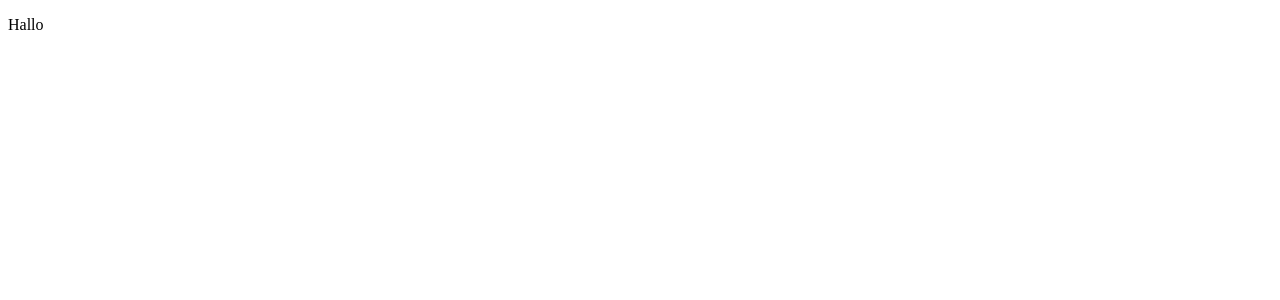
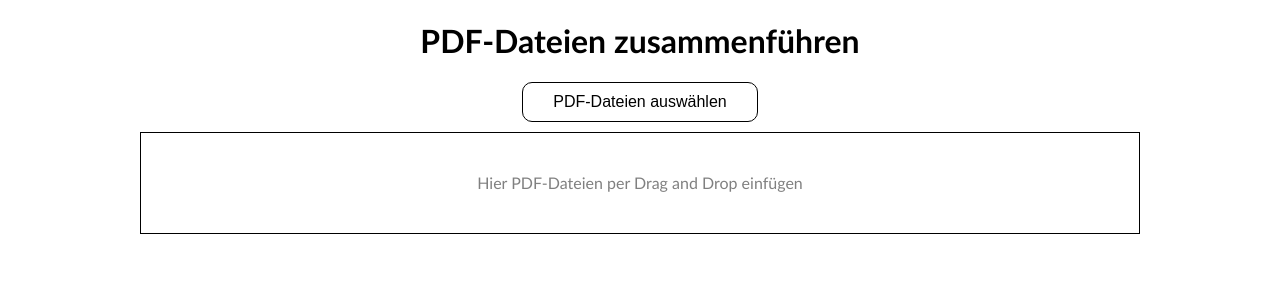
Before and after one commit to jan310/pdfmerge-web, a React (Create React App) app: page / in a window 1280 px wide. Shown: the top 300 px of the page. Built offline with nearby package versions, Linux system fonts and the light colour scheme.

Commit message:
added component for selecting pdf-files

```diff
--- a/package.json
+++ b/package.json
@@ -8,6 +8,7 @@
     "@testing-library/user-event": "^13.5.0",
     "react": "^18.2.0",
     "react-dom": "^18.2.0",
+    "react-icons": "^4.7.1",
     "react-scripts": "5.0.1",
     "web-vitals": "^2.1.4"
   },
--- a/src/App.js
+++ b/src/App.js
@@ -1,11 +1,13 @@
-import './App.css';
+import {useState} from "react";
+import FileSelection from "./components/FileSelection";
 
 function App() {
+  const [files, setFiles] = useState([]);
+
   return (
-    <div className="App">
-      <header className="App-header">
-        <p>Hallo</p>
-      </header>
+    <div style={{width: "1000px", margin: "0 auto"}}>
+      <h1 style={{textAlign: "center", fontFamily: "Calibri, serif"}}>PDF-Dateien zusammenführen</h1>
+      <FileSelection files={files} setFiles={setFiles}/>
     </div>
   );
 }
--- /dev/null
+++ b/src/components/FileSelection/index.css
@@ -0,0 +1,34 @@
+.select-file-button {
+    display: block;
+    margin: 0 auto;
+    background-color: white;
+    border: 1px solid black;
+    padding: 10px 30px;
+    font-size: 16px;
+    border-radius: 10px;
+    cursor: pointer
+}
+
+.drag-drop-field {
+    margin-top: 10px;
+    height: 100px;
+    border: 1px solid black;
+    display: flex;
+    align-items: center;
+    justify-content: center;
+    font-family: Calibri, serif
+}
+
+.file {
+    width: 150px;
+    text-align: center;
+    margin-right: 5px
+}
+
+.file-name {
+    margin: 0;
+    width: 150px;
+    overflow: hidden;
+    text-overflow: ellipsis;
+    white-space: nowrap;
+}
--- /dev/null
+++ b/src/components/FileSelection/index.js
@@ -0,0 +1,57 @@
+import "./index.css";
+import {FaFilePdf} from "react-icons/fa";
+
+function FileSelection({files, setFiles}) {
+
+  function handleDrop(e) {
+    e.preventDefault();
+    const droppedFiles = e.dataTransfer.files;
+    const acceptedFiles = Array.from(droppedFiles).filter(file => file.type === "application/pdf");
+    acceptedFiles.forEach(file => upload(file));
+  }
+
+  function handleDragOver(e) {
+    e.preventDefault();
+  }
+
+  function upload(file) {
+    const formData = new FormData();
+    formData.append("file", file);
+
+    fetch("http://localhost:8080/api/pdf/cache-file", {
+      method: "POST",
+      body: formData
+    }).then(response => {
+        if (response.ok) return response.json();
+        else throw Error("API Error");
+    }).then(responseJson => {
+      const fileMetaData = {
+        id: responseJson.id,
+        name: file.name,
+        size: responseJson.size,
+        numberOfPages: responseJson.numberOfPages
+      };
+      setFiles(prevState => [...prevState, fileMetaData]);
+    }).catch((error) => console.log(error));
+  }
+
+  return (
+    <>
+      <input id={"selectFiles"} type={"file"} multiple accept={"application/pdf"} style={{display: "none"}} onChange={(e) => Array.from(e.target.files).forEach(file => upload(file))}/>
+      <button className={"select-file-button"} onClick={() => document.getElementById("selectFiles").click()}>PDF-Dateien auswählen</button>
+      <div onDrop={handleDrop} onDragOver={handleDragOver} className={"drag-drop-field"}>
+        {files.length === 0 ?
+          <p style={{color: "gray"}}>Hier PDF-Dateien per Drag and Drop einfügen</p> :
+          files.map((file, index) =>
+            <div key={index} className={"file"}>
+              <FaFilePdf size={50}/>
+              <p className={"file-name"}>{file.name}</p>
+            </div>
+        )}
+      </div>
+    </>
+  );
+
+}
+
+export default FileSelection;
```
Also changed, not shown: src/logo.svg (deleted), 1 other file (tests, documents, lock files or other folders).
